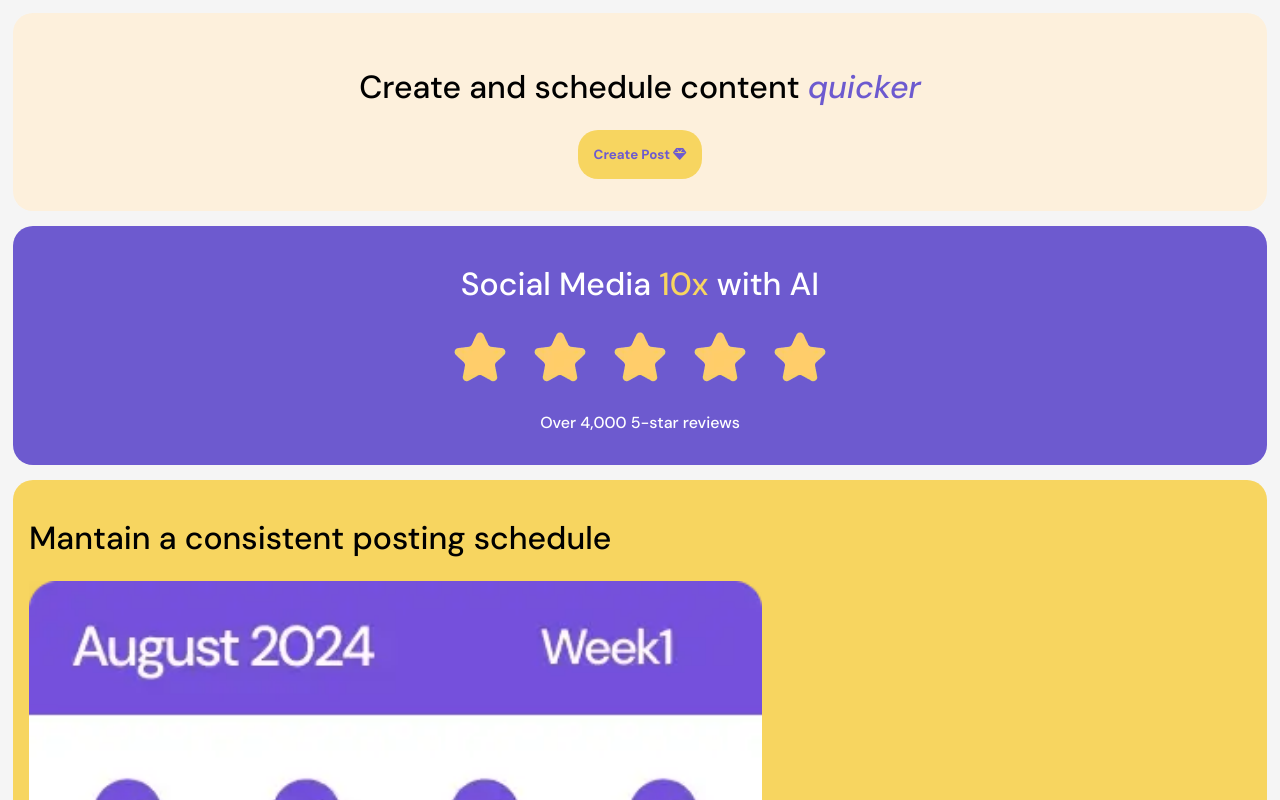
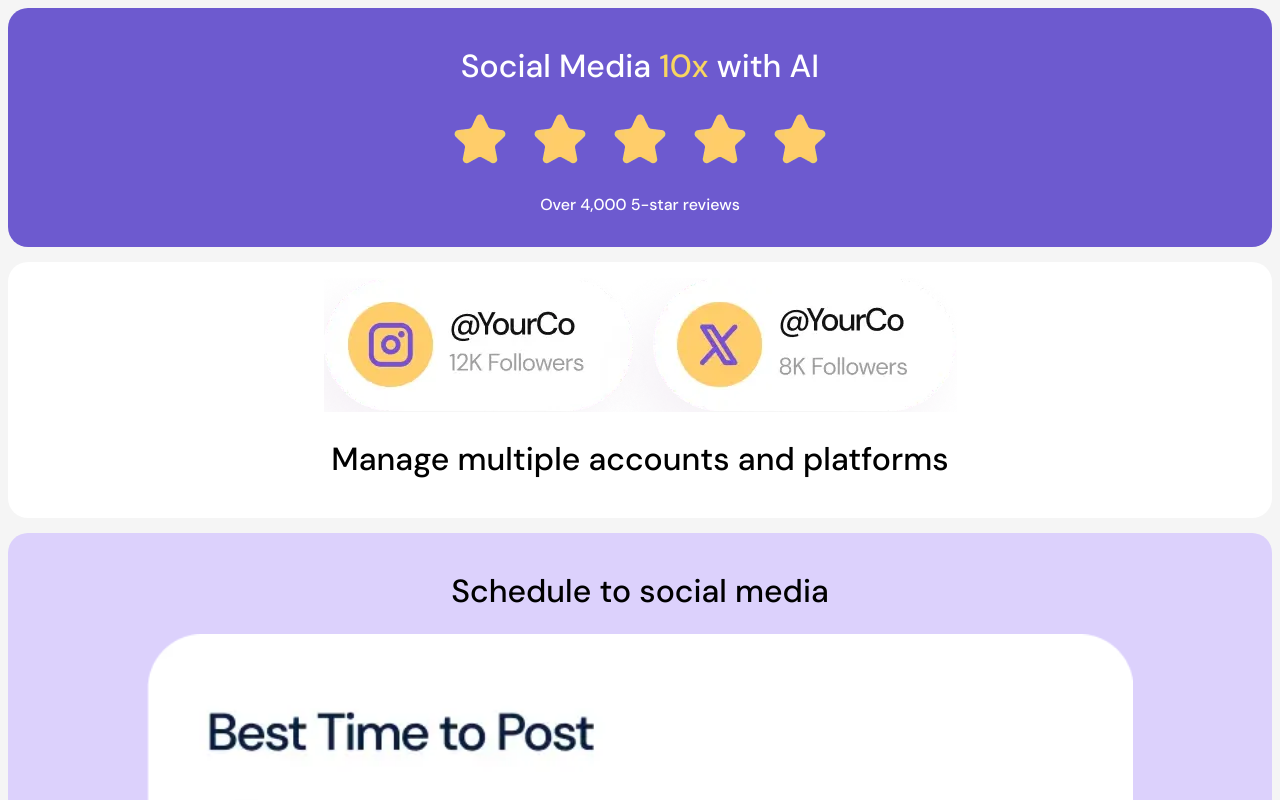
Before and after one commit to AnnLaport/GridProject, a plain HTML site: page index.html in a window 1280 px wide. Shown: the top 800 px of the page. Drawn offline with Linux system fonts and the light colour scheme.

Commit message:
setting the order of the cards

```diff
--- a/index.html
+++ b/index.html
@@ -11,23 +11,23 @@
 </head>
 <body>
     <main>
-        <div id="createPost">
-            <h1>Create and schedule content <em id="quicker">quicker</em></h1>
-            <button id="createPostButton">Create Post <i class="fas fa-gem"></i></button>
-        </div>
         <div id="socialMedia">
             <h1>Social Media <strong>10x</strong> with AI</h1>
             <img src="./assets/images/illustration-five-stars.webp" alt="qualification stars">
             <p>Over 4,000 5-star reviews</p>
         </div>
-        <div id="consistentPosting">
-            <h1>Mantain a consistent posting schedule</h1>
-            <img src="./assets/images/illustration-consistent-schedule.webp" alt="consistent posting schedule">
+        <div id="multiplePlatforms">
+            <img src="./assets/images/illustration-multiple-platforms.webp" alt="multiple platforms">
+            <h1>Manage multiple accounts and platforms</h1>
         </div>
         <div id="schedule">
             <h1>Schedule to social media</h1>
             <img src="./assets/images/illustration-schedule-posts.webp" alt="Best time to post">
             <p>Optimize post timings to publish content at the perfect time for your audience</p>
+        </div>
+        <div id="consistentPosting">
+            <h1>Mantain a consistent posting schedule</h1>
+            <img src="./assets/images/illustration-consistent-schedule.webp" alt="consistent posting schedule">
         </div>
         <div id="growFollowers">
             <img src="./assets/images/illustration-grow-followers.webp" alt="Grow followers">
@@ -38,14 +38,15 @@
             <h2>Faster Audience growth</h2>
             <img src="./assets/images/illustration-audience-growth.webp" alt="grow followers">
         </div>
+        <div id="createPost">
+            <h1>Create and schedule content <em id="quicker">quicker</em></h1>
+            <button id="createPostButton">Create Post <i class="fas fa-gem"></i></button>
+        </div>
         <div id="AIContent">
             <h1>Write content using AI</h1>
             <img src="./assets/images/illustration-ai-content.webp" alt="AI Content">
         </div>
-        <div id="multiplePlatforms">
-            <img src="./assets/images/illustration-multiple-platforms.webp" alt="multiple platforms">
-            <h1>Manage multiple accounts and platforms</h1>
-        </div>
+
     </main>
     <script src="https://kit.fontawesome.com/bba5677848.js" crossorigin="anonymous"></script>
 </body>
--- a/style.css
+++ b/style.css
@@ -7,7 +7,6 @@
     --main-color-yellow: #F7D560;
     --main-color-purple: #6D5ACF;
     --main-color-romance: #FFFEFD;
-    box-sizing: content-box;
 }
 
 body{
@@ -16,10 +15,8 @@ body{
 
 main{
     display: grid;
-    grid-template-columns: 1fr;
+    grid-template-columns: 100wh;
     grid-template-rows: repeat(8, auto);
-    justify-content: center;
-    padding: 5px;
     row-gap: 15px;
     column-gap: 10px;
 }
@@ -28,7 +25,6 @@ main>div{
     border-radius: 20px;
     text-align: center;
     align-content: center;
-    padding: 1rem;
 }
 
 #createPostButton{
@@ -106,6 +102,7 @@ main>div{
 #AIContent{
     background-color: var(--main-color-yellow);
     text-align: start;
+    padding: 1rem;
 }
 
 #AIContent>img{
```
